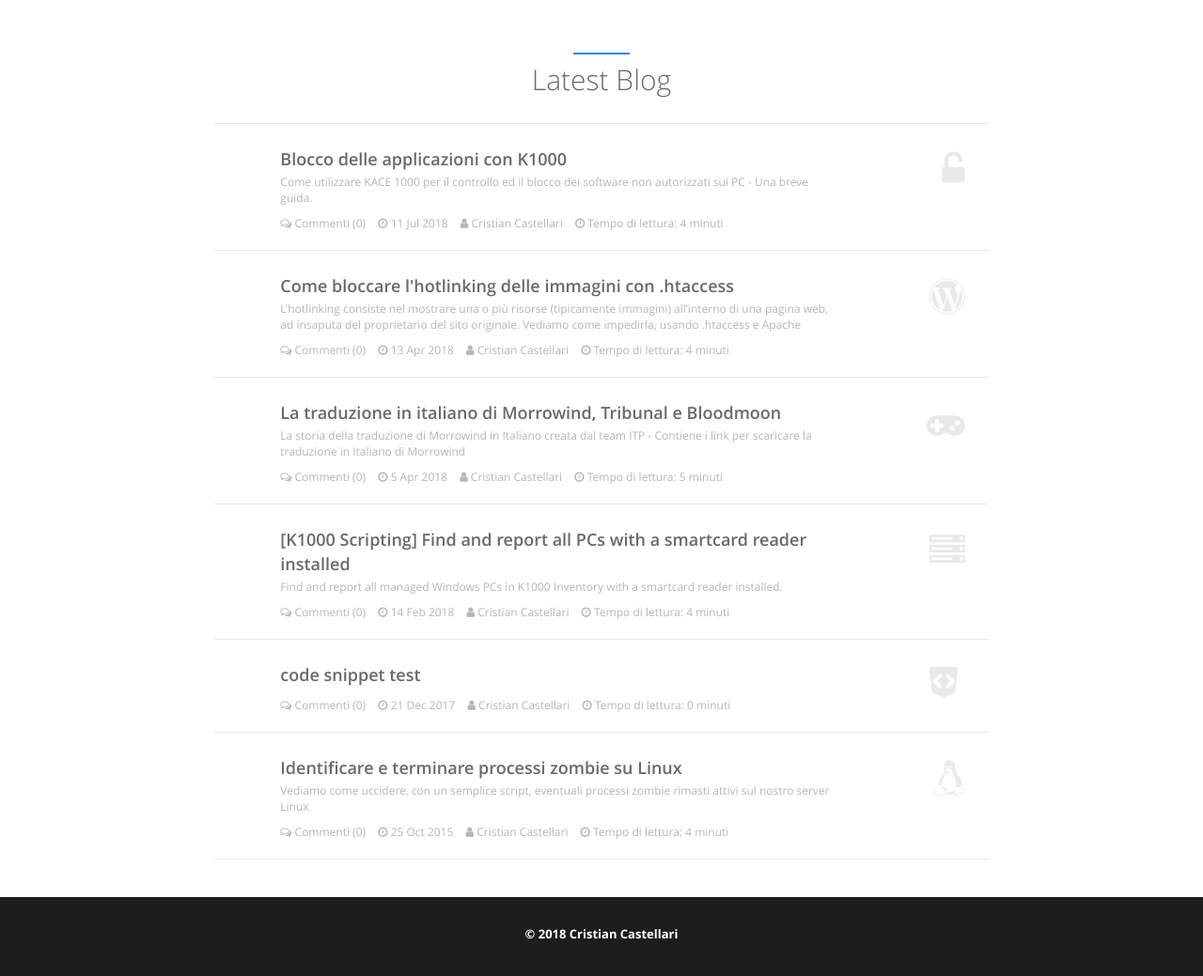
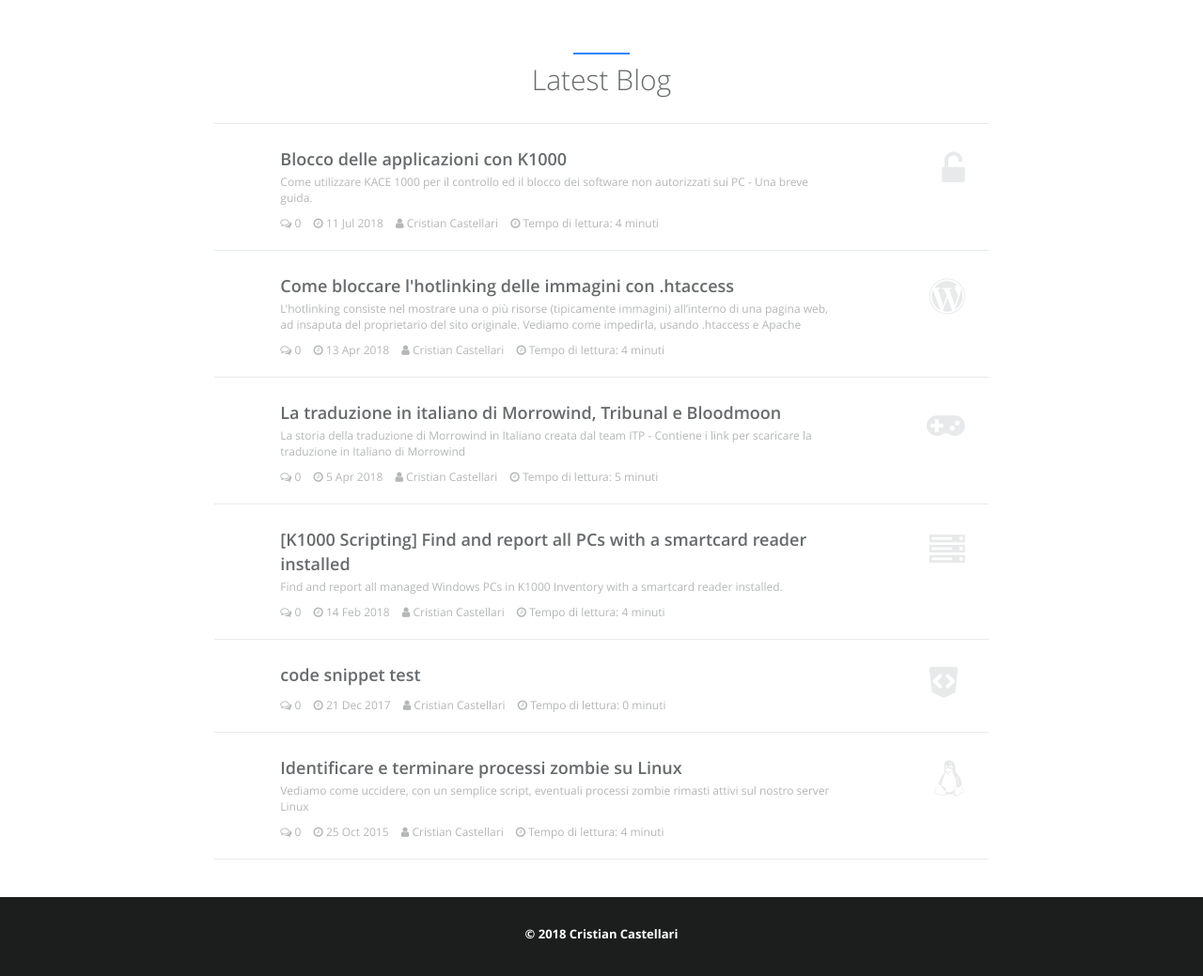
Before and after one commit to Skyflash/skyflash.github.io, a Jekyll site: the page built from blog/blog.html, in a window 1280 px wide, cut to the strip 104-1148 px from the top of the page. Shown: the top 1039 px of the strip at 94% size. Built offline with Jekyll 4.4.1, drawn with Linux system fonts in a browser that asks for light colours; comment, search, counter and statistics services are not loaded.

Commit message:
small corrections

```diff
--- a/blog/blog.html
+++ b/blog/blog.html
@@ -31,7 +31,7 @@ custom_css: blogmenu.css
                          {{ post.description }}
                         </p>
                          {% if site.disqus %}
-                            <i class="fa fa-comments-o"> </i> <a>Commenti (<span class="disqus-comment-count" data-disqus-url="{{ site.url }}{{ post.url }}">0</span>)</a>
+                            <i class="fa fa-comments-o"> </i> <a><span class="disqus-comment-count" data-disqus-url="{{ site.url }}{{ post.url }}">0</span></a>
                         {% endif %}
                         {% capture words %}
                             {{ post.content | number_of_words }}
```
